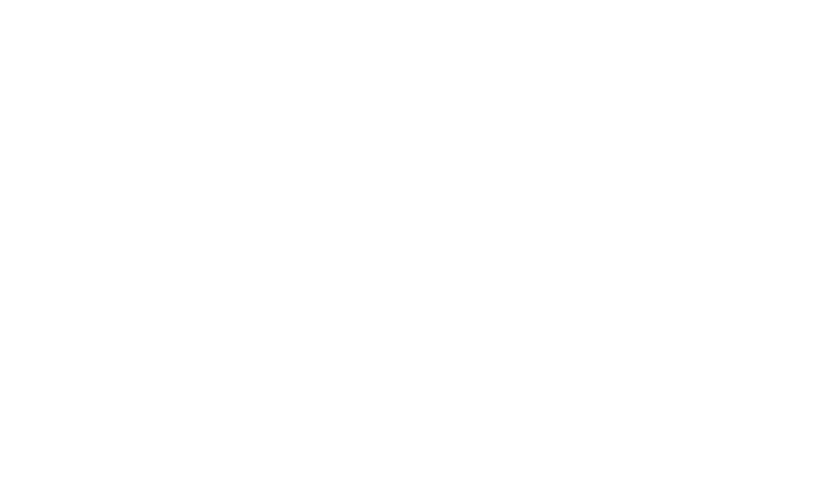
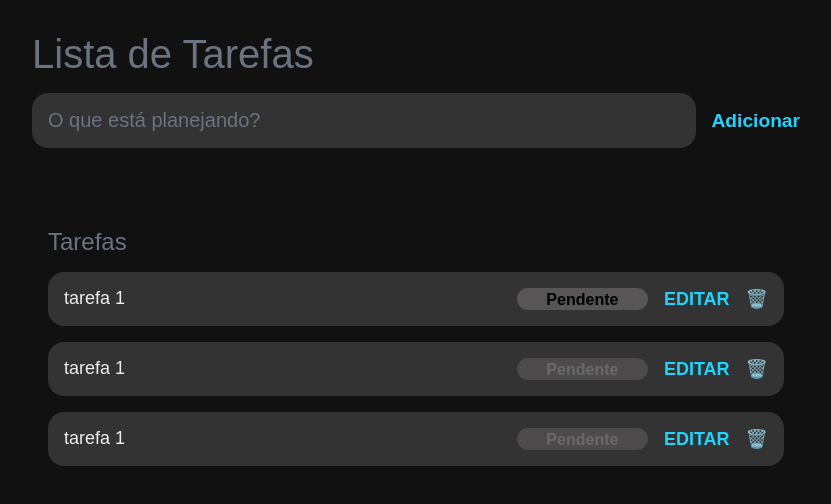
Before and after one commit to HiagoBriano/to-do_list, a React (Create React App) app in the folder frontend/: page /task in a window 1280 px wide. Before the commit this address had no page. Shown: the top 504 px of the page, without its empty margins (224-1055 px from the left). Built offline with nearby package versions, Linux system fonts and the light colour scheme.

Commit message:
feat: task page look ready

```diff
--- a/frontend/src/App.tsx
+++ b/frontend/src/App.tsx
@@ -1,10 +1,13 @@
 import { Route, Routes } from 'react-router-dom';
 import Login from './pages/Login';
 import Register from './pages/Register';
+import Task from './pages/Task';
+
 
 function App() {
   return (
     <Routes>
+      <Route path="/task" element={<Task />} />
       <Route path="/register" element={<Register />} />
       <Route path="/" element={<Login />} />
     </Routes>
--- a/frontend/src/index.css
+++ b/frontend/src/index.css
@@ -2,4 +2,5 @@
   margin: 0;
   padding: 0;
   box-sizing: border-box;
+  font-family: 'Fira sans', sans-serif;
 }
--- a/frontend/src/pages/Login/index.tsx
+++ b/frontend/src/pages/Login/index.tsx
@@ -38,7 +38,10 @@
         </div>
 
         <div className="container-login-form-btn">
-          <button className="login-form-btn">Entrar</button>
+
+          <button className="login-form-btn">
+            Entrar.
+          </button>
         </div>
 
         <div className="create-account-text-center">
--- /dev/null
+++ b/frontend/src/pages/Task/index.tsx
@@ -0,0 +1,75 @@
+import './task.css';
+
+function Task() {
+  return (
+    <>
+      <header className='header-task'>
+        <h1>Lista de Tarefas</h1>
+        <form className="new-task-form">
+          <input
+            type="text"
+            placeholder="O que está planejando?"
+            className="new-task-input"
+          />
+          <input
+            type="submit"
+            className="new-task-submit"
+            value="Adicionar"
+          />
+        </form>
+      </header>
+
+      <main className='main-task'>
+        <section className="task-list">
+          <h2>Tarefas</h2>
+          <div className="tasks">
+            <div className="content">
+              <input type="text" className="text" value="tarefa 1" readOnly />
+            </div>
+            <div className="actions">
+              <select className="form-select" >
+                <option value="pending" selected>Pendente</option>
+                <option value="in progress">Em andamento</option>
+                <option value="done">Completa</option>
+            </select>
+              <button className="edit">Editar</button>
+              <button className="delete">🗑️</button>
+            </div>
+          </div>
+
+          <div className="tasks">
+            <div className="content">
+              <input type="text" className="text" value="tarefa 1" readOnly />
+            </div>
+            <div className="actions">
+              <select className="form-select" disabled >
+                <option value="pending" selected>Pendente</option>
+                <option value="in progress">Em andamento</option>
+                <option value="done">Completa</option>
+            </select>
+              <button className="edit">Editar</button>
+              <button className="delete">🗑️</button>
+            </div>
+          </div>
+
+          <div className="tasks">
+            <div className="content">
+              <input type="text" className="text" value="tarefa 1" readOnly />
+            </div>
+            <div className="actions">
+              <select className="form-select" disabled >
+                <option value="pending" selected>Pendente</option>
+                <option value="in progress">Em andamento</option>
+                <option value="done">Completa</option>
+            </select>
+              <button className="edit">Editar</button>
+              <button className="delete">🗑️</button>
+            </div>
+          </div>
+        </section>
+      </main>
+    </>
+  );
+}
+
+export default Task;
--- /dev/null
+++ b/frontend/src/pages/Task/task.css
@@ -0,0 +1,140 @@
+:root {
+  --dark: #374151;
+  --darker: #1f2937;
+  --darkest: #111827;
+  --gray: #6b7280;
+  --light: #eee;
+  --pink: #ec4899;
+  --purple: #8b5cf6;
+}
+
+body {
+  display: flex;
+  flex-direction: column;
+  min-height: 100vh;
+  background-color: #111;
+  color: #fff;
+}
+
+.header-task {
+  padding: 2rem 1rem;
+  width: 100%;
+  max-width: 800px;
+  margin: 0 auto;
+}
+
+.header-task h1 {
+  font-size: 2.5rem;
+  font-weight: 300;
+  color: var(--gray);
+  margin-bottom: 1rem;
+}
+
+.new-task-form {
+  display: flex;
+}
+
+input, button, select {
+  appearance: none;
+  border: none;
+  outline: none;
+  background: none;
+}
+
+.new-task-input {
+  flex: 1 1 0%;
+  background-color: #333;
+  padding: 1rem;
+  border-radius: 1rem;
+  margin-right: 1rem;
+  color: var(--light);
+  font-size: 1.25rem;
+}
+
+.new-task-input::placeholder {
+  color: var(--gray);
+}
+
+.new-task-submit {
+  font-size: 1.2rem;
+  font-weight: 700;
+  color: #21d4fd;
+  cursor: pointer;
+  transition: 0.4s;
+}
+
+.new-task-submit:hover {
+  opacity: 0.8;
+}
+
+.main-task {
+  flex: 1 1 0%;
+  padding: 2rem 1rem;
+  max-width: 800px;
+  width: 100%;
+  margin: 0 auto;
+}
+
+.task-list {
+  padding: 1rem;
+}
+
+.task-list h2 {
+  font-size: 1.5rem;
+  font-weight: 300;
+  color: var(--gray);
+  margin-bottom: 1rem;
+}
+
+.tasks {
+  display: flex;
+  justify-content: space-between;
+  background-color: #333;
+  padding: 1rem;
+  border-radius: 1rem;
+  margin-bottom: 1rem;
+}
+
+.tasks .content .text {
+  color: var(--light);
+  font-size: 1.125rem;
+  width: 100%;
+  display: block;
+  transition: 0.4s;
+}
+
+.tasks .content .text:not(:read-only) {
+  color: var(--pink);
+}
+
+.tasks .actions {
+  display: flex;
+  margin: 0 -0.5rem;
+}
+
+.tasks .actions button {
+  cursor: pointer;
+  margin: 0 0.5rem;
+  font-size: 1.125rem;
+  font-weight: 700;
+  text-transform: uppercase;
+}
+
+.tasks .actions button:hover {
+  opacity: 0.8;
+}
+
+.tasks .actions .edit {
+  color: #21d4fd;
+}
+
+.tasks .actions select {
+  margin-right: 0.5rem;
+  padding-left: 0.5rem;
+  padding-right: 0.5rem;
+  font-size: 1rem;
+  font-weight: 700;
+  background-color: rgb(87, 85, 85);
+  border-radius: 1rem;
+  text-align: center;
+}
```
